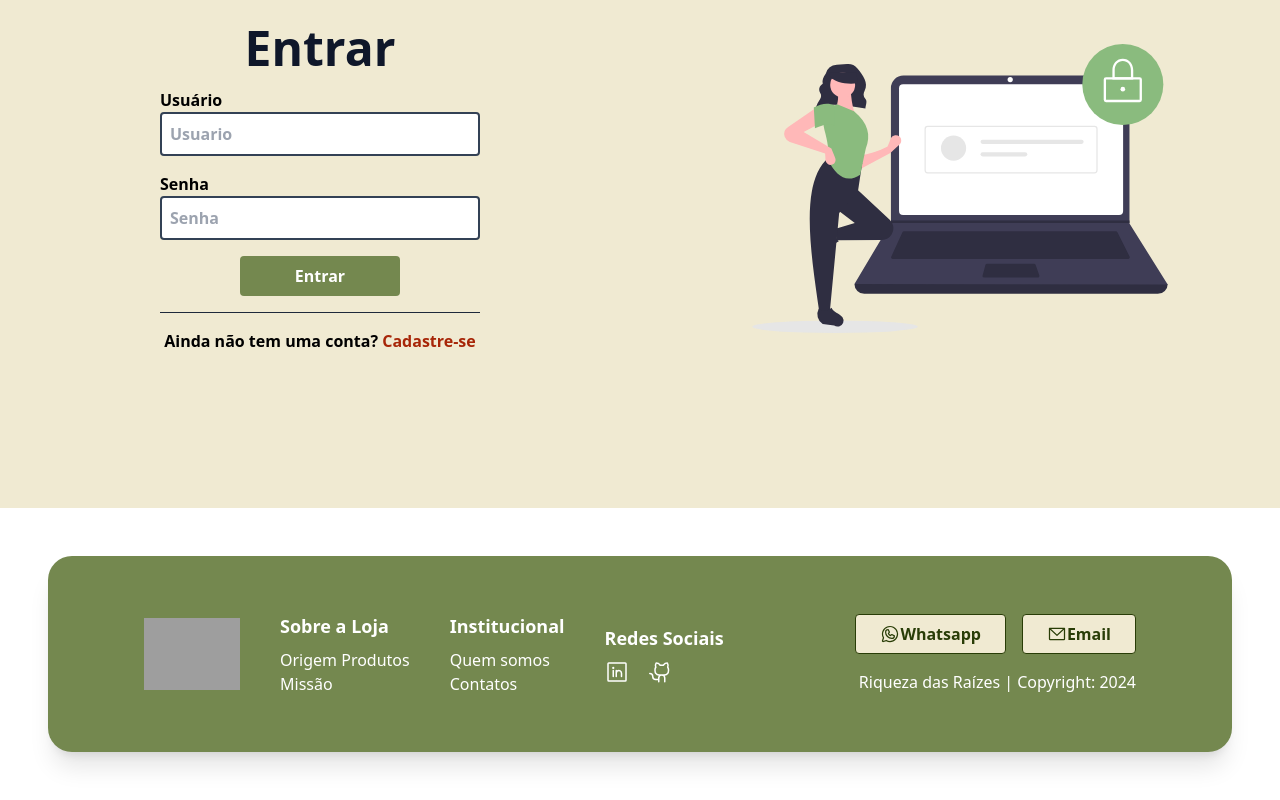
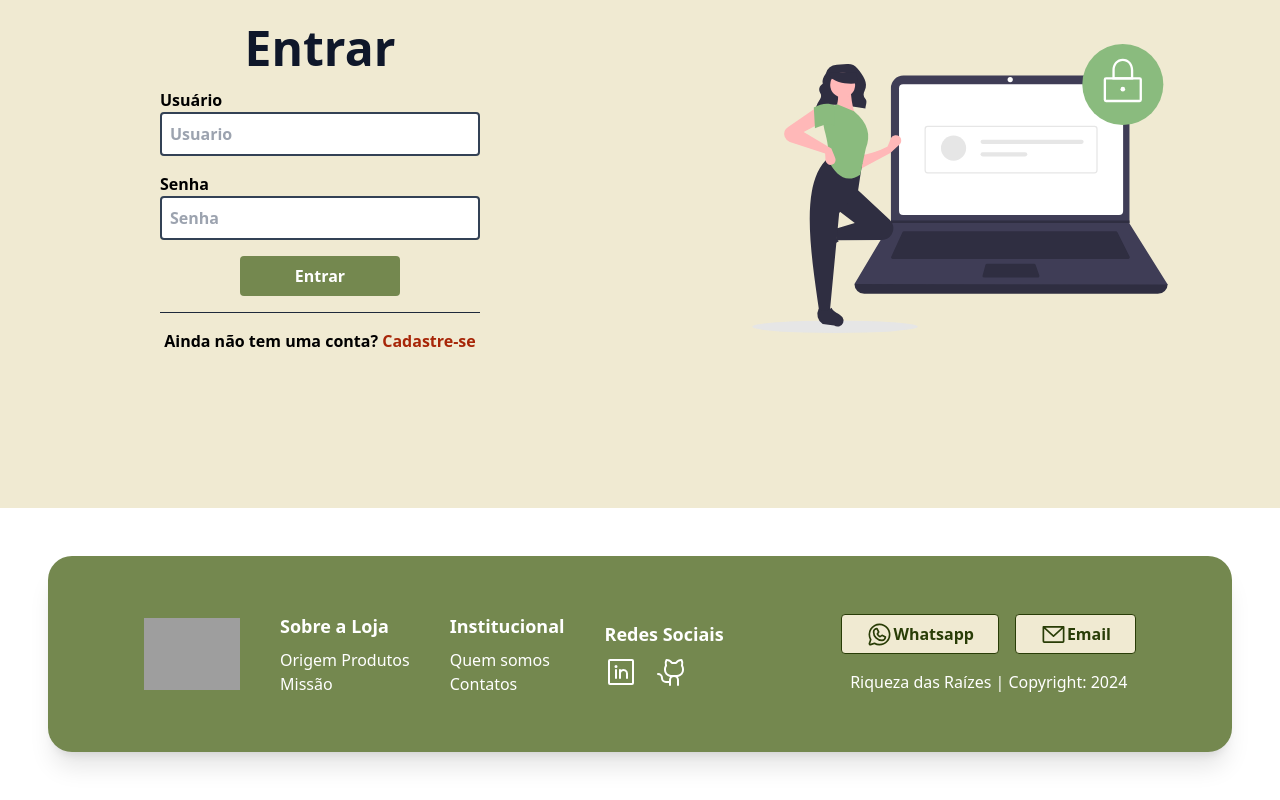
Before and after one commit to Riquezas-Das-Raizes/frontend, a React (Vite) app: page /login in a window 1280 px wide. Shown: the part 317-1117 px from the top of the page. Built offline with nearby package versions, Linux system fonts and the light colour scheme; no server answers; grey boxes are pictures that could not be loaded.

Commit message:
fix: ajustes de responsividade footer

```diff
--- a/src/components/footer/Footer.tsx
+++ b/src/components/footer/Footer.tsx
@@ -3,6 +3,7 @@ import { Link } from "react-router-dom";
 
 function Footer() {
   return (
+    <>
       <footer className="flex flex-col items-center bg-custom-green text-white rounded-3xl py-10 px-4 sm:px-10 md:px-20 shadow-xl m-4 sm:m-12">
         <div className="container mx-auto flex flex-col items-center md:flex-row md:justify-between">
           <div className="flex flex-col items-center md:flex-row gap-10 p-4">
@@ -34,13 +35,13 @@ function Footer() {
             <div className="flex flex-col items-center md:items-start mb-4 md:mb-0">
               <strong className="text-lg pb-2">Redes Sociais</strong>
               <div className="flex flex-row gap-5">
-              <LinkedinLogo size={24} /> {/* Tamanho menor */}
-              <GithubLogo size={24} /> {/* Tamanho menor */}
+                <LinkedinLogo size={32} />
+                <GithubLogo size={32} />
               </div>
             </div>
           </div>
 
-        <div className="flex flex-col items-center md:items-end p-4">
+          <div className="flex flex-col p-4">
             <div className="flex flex-col sm:flex-row gap-4 mb-4 md:mb-0">
               <a
                 className="flex items-center justify-center px-6 py-1 h-10 text-center
@@ -48,7 +49,7 @@ function Footer() {
                 active:text-white hover:bg-custom-black hover:text-white"
                 href="/"
               >
-              <WhatsappLogo size={20} /> {/* Tamanho menor */}
+                <WhatsappLogo size={27} />
                 Whatsapp
               </a>
               <a
@@ -57,16 +58,17 @@ function Footer() {
                 hover:bg-custom-black hover:text-white active:bg-white"
                 href="/"
               >
-              <EnvelopeSimple size={20} /> {/* Tamanho menor */}
+                <EnvelopeSimple size={27} />
                 Email
               </a>
             </div>
-          <div className="font-light text-center md:text-right pt-4">
+            <div className="font-light text-center pt-4">
               <p>Riqueza das Raízes | Copyright: 2024 </p>
             </div>
           </div>
         </div>
       </footer>
+    </>
   );
 }
 
```
Lines whose indentation alone changed are shown as unchanged.
